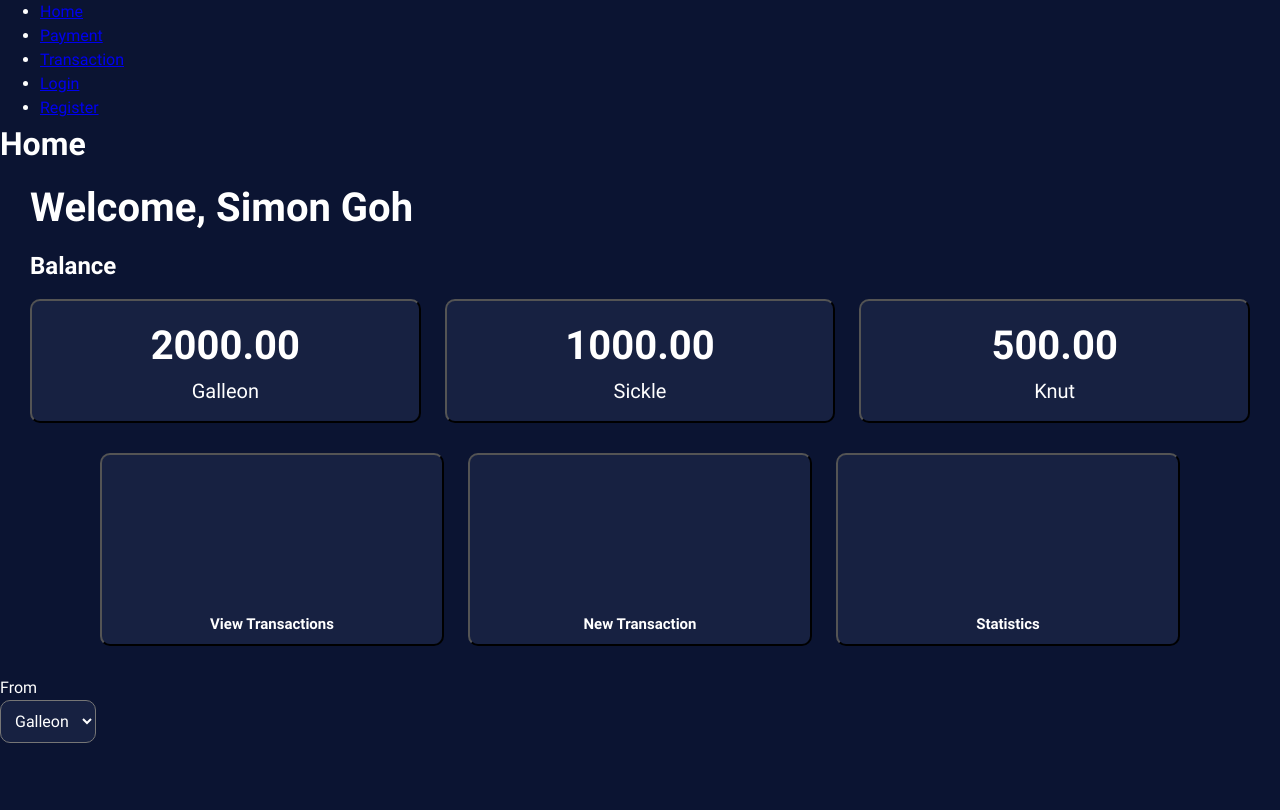
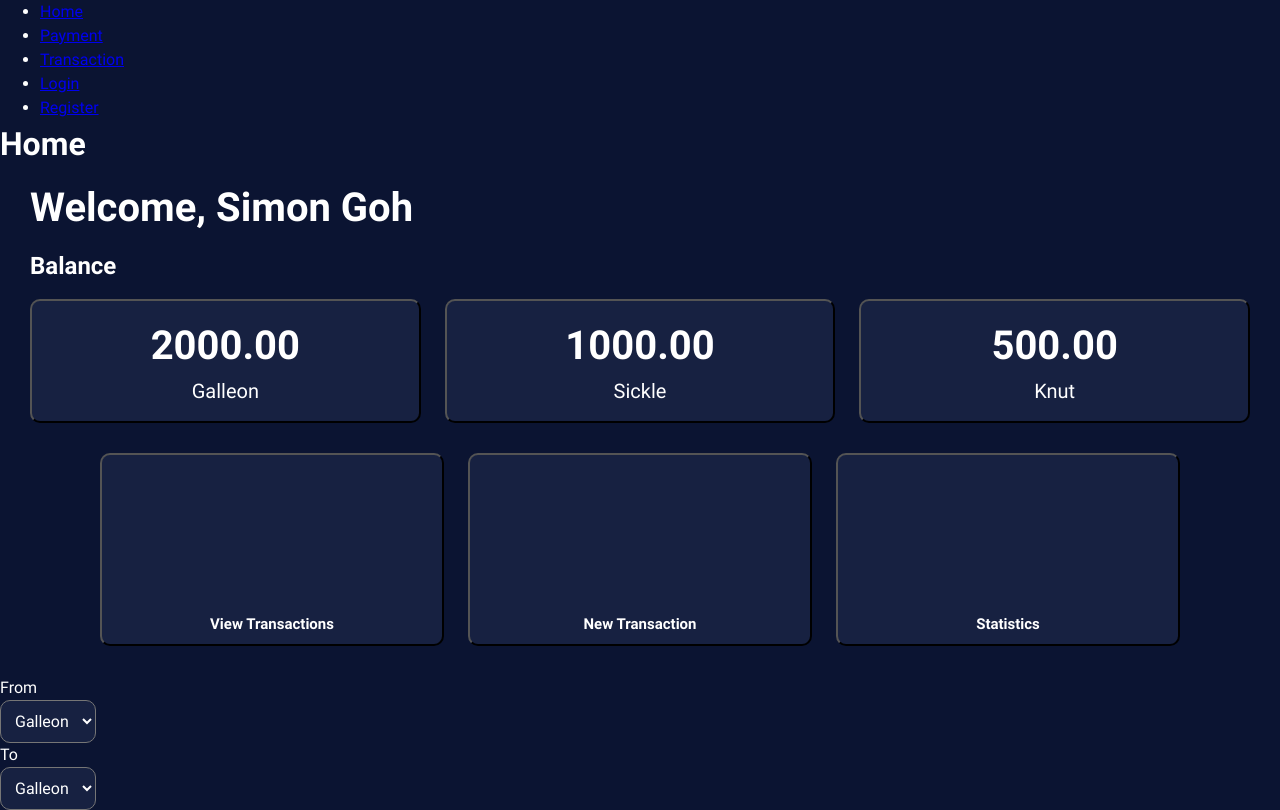
Before and after one commit to BuzzOffer/E-Gringotts-Frontend, a React (Vite) app: page / in a window 1280 px wide. Built offline with nearby package versions, Linux system fonts and the light colour scheme.

Commit message:
added tomenu and grouped both from and to menus in a div

```diff
--- a/src/pages/Home/index.jsx
+++ b/src/pages/Home/index.jsx
@@ -2,6 +2,7 @@ import Welcome from './welcome.jsx'
 import Balance from './balance.jsx';
 import NavButtons from './navbuttons.jsx';
 import FromMenu from './frommenu.jsx';
+import ToMenu from './tomenu.jsx';
 import './home.css'
 
 export default function Home(){
@@ -12,7 +13,10 @@ export default function Home(){
             <h2 id="sectionMessage">Balance</h2>
             <Balance />
             <NavButtons />
-            <FromMenu />
+            <div className="currencyConverter">
+                <FromMenu />
+                <ToMenu />
+            </div>
         </>
     );
 }
--- /dev/null
+++ b/src/pages/Home/tomenu.jsx
@@ -0,0 +1,15 @@
+function ToMenu() {
+    return (
+        <div>
+            <label for="toCurrency" id="converterLabel">To</label>
+            <br></br>
+            <select name="toCurrency" id="currencyDropDown">
+                <option value="galleon">Galleon</option>
+                <option value="sickle">Sickle</option>
+                <option value="knut">Knut</option>
+            </select>
+        </div>
+    );
+}
+
+export default ToMenu
```
